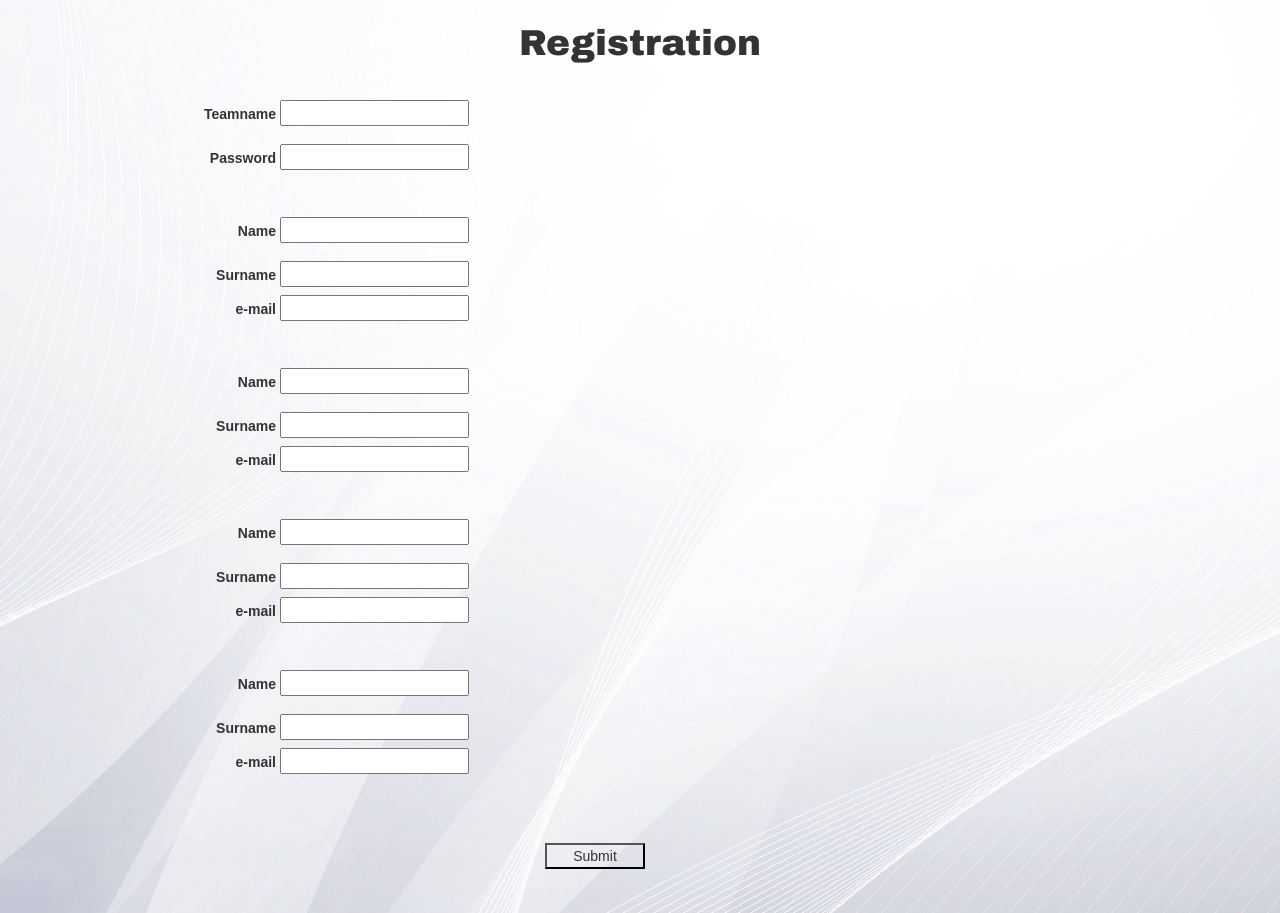
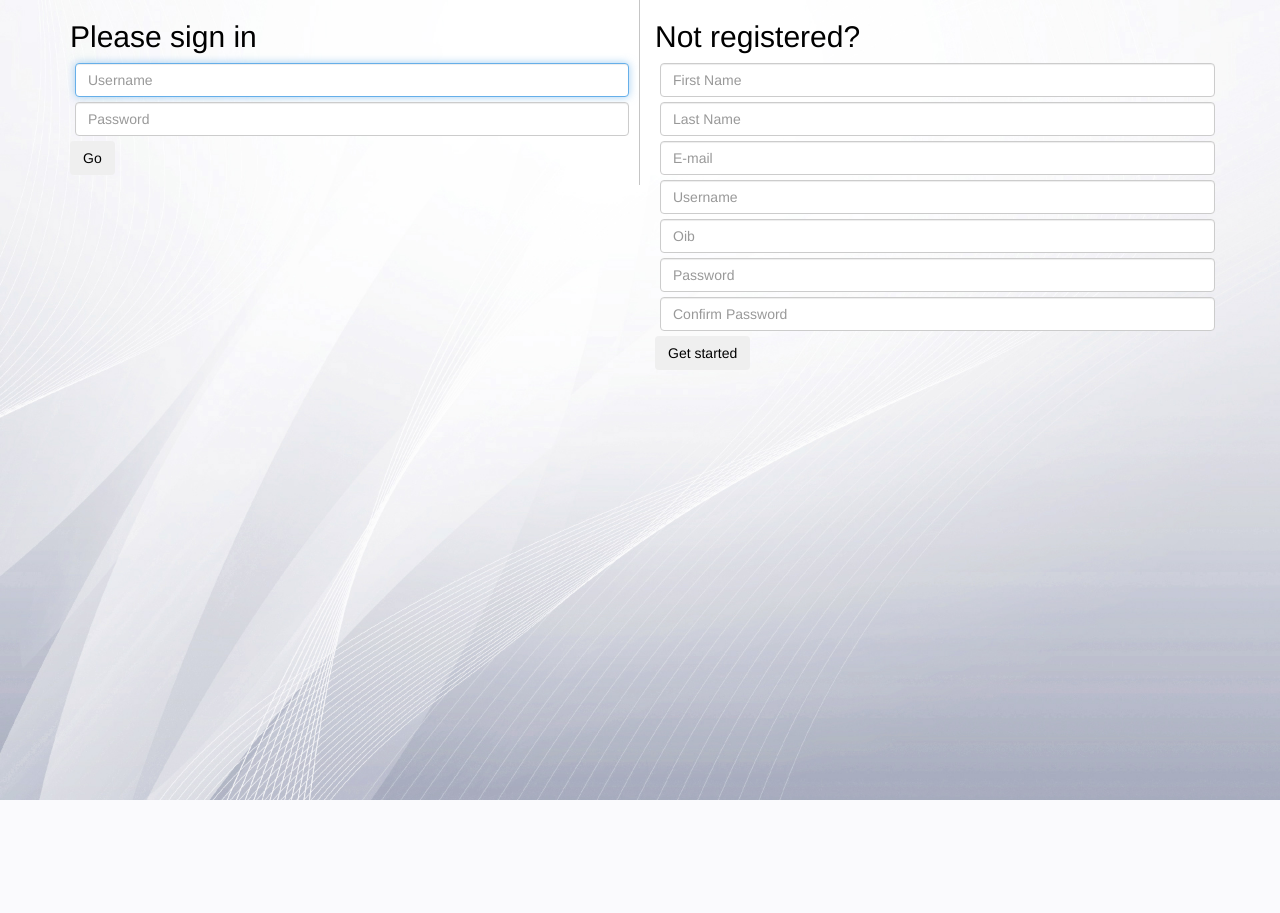
Before and after one commit to skuxy/hackaton_entry_task, a Django app: page / in a window 1280 px wide. After the commit the page ends 800 px from the top, so only its background shows below. Run offline with Django 3.2, Linux system fonts and the light colour scheme; some libraries are stand-ins or nearby versions.

Commit message:
new login and register form

```diff
--- a/hackaton/static/index_style.css
+++ b/hackaton/static/index_style.css
@@ -1,46 +1,26 @@
-body {
-    background:url("background.jpg");
+body{
+    background: url('background.jpg') no-repeat fixed center;
+    -webkit-background-size: cover;
+    color: black;
 }
 
-h1 {
-    font-family: "Arial Black";
-    text-align: center;
-    padding: 4px;
+#columnWithBorder{
+    border-right: thin inset rgba(154, 154, 154, 0.57);
 }
 
-form {
-    font-family: Arial;
-    position: absolute;
-    text-align: center;
+#logo-image{
+    display: block;
+    max-width: 500px;
+    width: 100%;
+    align: middle;
+    margin: 2px auto 150px auto;
 }
 
-.vl {
-    border-left: 3px solid slategray;
-    height: 500px;
+
+input {
+    margin:5px 5px 5px 5px;
 }
 
-label{
-    float: left;
-    clear: left;
-    width: 250px;
-    text-align: right;
-    margin:4px;
+.container{
+    position: relative;
 }
-input {
-  float: left;
-}
-
-button {
-    background: none;
-    width:100px;
-    position:relative;
-    height: 200%;
-}
-
-div {
-    position:relative;
-    height:100%;
-    width: 100%;
-    padding:12px;
-    margin:10px;
-}
--- a/hackaton/templates/index.html
+++ b/hackaton/templates/index.html
@@ -21,161 +21,54 @@
 
 </head>
 <body>
+<div class="container">
+        <!-- Example row of columns -->
+        <div class="row">
+          <div class="col-md-6" id="columnWithBorder">
+            <h2>Please sign in</h2>
+              <form class="form-signin" action="{% url 'register' %}" method="post">
+                  {% csrf_token %}
+                <label for="username" class="sr-only">Email address</label>
+                <input type="username" name="username" id="username" class="form-control" placeholder="Username" required autofocus>
+                <label for="password" class="sr-only">Password</label>
+                <input type="password" name="password" id="password" class="form-control" placeholder="Password" required>
 
-    <h1>Registration</h1>
+                     <p><button class="btn btn-secondary" role="button" type="submit">Go</button></p>
 
-    <form>
+              </form>
 
-         <div class="form-group">
-             <label for="Teamname">Teamname</label>
-             <input type="text" id="Teamname" required="required"/>
-             <div class="bar"></div>
+          </div>
 
-             <label for="Password">Password</label>
-             <input type="password" id="Password" required="required"/>
-             <div class="bar"></div>
-         </div>
+          <div class="col-md-6">
+            <h2>Not registered?</h2>
+              <form class="form-register" action="{% url 'register' %}" method="post">
+                  {% csrf_token %}
+                <label for="inputFirstName"  class="sr-only">First Name</label>
+                <input type="text" name="firstname" id="inputFirstName" class="form-control" placeholder="First Name" required>
 
-         <!--PRVI KORISNIK-->
-         <div class="form-group">
-             <label for="Name1">Name</label>
-             <input type="password" id="Name1" required="required"/>
-             <div class="bar"></div>
+                <label for="inputLastName" class="sr-only">Last Name</label>
+                <input type="text" name="lastname" id="inputLastName" class="form-control" placeholder="Last Name" required>
 
-             <label for="Surname1">Surname</label>
-             <input type="text" id="Surname1" required="required"/>
-             <div class="bar"></div>
+                  <label for="inputEmail" class="sr-only">E-mail</label>
+                <input type="email" name="email" id="inputEmail" class="form-control" placeholder="E-mail" required>
 
-             <label for="email1">e-mail</label>
-             <input type="email" id="email1" required="required"/>
-             <div class="bar"></div>
-         </div>
+                <label for="inputUsername" class="sr-only">Username</label>
+                <input type="text" name="username" id="inputUsername" class="form-control" placeholder="Username" minlength="5" required autofocus>
 
-         <!--DRUGI KORISNIK-->
-         <div class="form-group">
-             <label for="Name2">Name</label>
-             <input type="password" id="Name2" required="required"/>
-             <div class="bar"></div>
+                  <label for="oib" class="sr-only">Username</label>
+                <input type="text" name="oib" id="oib" class="form-control" placeholder="Oib" required autofocus maxlength="11" min="11">
 
-             <label for="Surname2">Surname</label>
-             <input type="text" id="Surname2" required="required"/>
-             <div class="bar"></div>
+                <label for="inputPassword" class="sr-only">Password</label>
+                <input type="password" name="password" id="inputPassword" class="form-control" placeholder="Password" required minlength="8">
 
-             <label for="email2">e-mail</label>
-             <input type="email" id="email2" required="required"/>
-             <div class="bar"></div>
-         </div>
+                <label for="inputConfirmPassword" class="sr-only">Confirm Password</label>
+                <input type="password" name="pass_confirm" id="inputConfirmPassword" class="form-control" placeholder="Confirm Password" required minlength="8">
+                  <p><button class="btn btn-secondary" type="submit" role="button">Get started</button></p>
 
-         <!--TRECI KORISNIK-->
-         <div class="form-group">
-             <label for="Name3">Name</label>
-             <input type="password" id="Name3" required="required"/>
-             <div class="bar"></div>
+                </form>
 
-             <label for="Surname3">Surname</label>
-             <input type="text" id="Surname3" required="required"/>
-             <div class="bar"></div>
-
-             <label for="email3">e-mail</label>
-             <input type="email" id="email3" required="required"/>
-             <div class="bar"></div>
-         </div>
-
-         <!--CETVRTI KORISNIK-->
-         <div class="form-group">
-             <label for="Name4">Name</label>
-             <input type="password" id="Name4" required="required"/>
-             <div class="bar"></div>
-
-             <label for="Surname4">Surname</label>
-             <input type="text" id="Surname4" required="required"/>
-             <div class="bar"></div>
-
-             <label for="email4">e-mail</label>
-             <input type="email" id="email4" required="required"/>
-             <div class="bar"></div>
-         </div>
-
-         <div class="container">
-     <form action="{% url 'register' %}" method="post">
-         {% csrf_token %}
-{#         #}
-{#         <div class="input-container">#}
-{#             <label for="Teamname">Teamname</label>#}
-{#             <input type="text" id="Teamname" name="Teamname" required="required"/>#}
-{#             <div class="bar"></div>#}
-{#         </div>#}
-{#         <div class="input-container">#}
-{#             <label for="Password">Password</label>#}
-{#             <input type="password" id="Password" name="Password" required="required"/>#}
-{#             <div class="bar"></div>#}
-{#         </div>#}
-{#         <div class="input-container">#}
-{#             <label for="Name1">Name</label>#}
-{#             <input type="text" id="Name1" name="Name1" required="required"/>#}
-{#             <div class="bar"></div>#}
-{#         </div>#}
-{#         <div class="input-container">#}
-{#             <label for="Surname1">Surname</label>#}
-{#             <input type="text" id="Surname1" name="Surname1" required="required"/>#}
-{#             <div class="bar"></div>#}
-{#         </div>#}
-{#         <div class="input-container">#}
-{#             <label for="email1">e-mail</label>#}
-{#             <input type="email" id="email1" name="email1" required="required"/>#}
-{#             <div class="bar"></div>#}
-{#         </div>#}
-{#           <div class="input-container">#}
-{#             <label for="Name2">Name</label>#}
-{#             <input type="text" id="Name2" name="Name2" required="required"/>#}
-{#             <div class="bar"></div>#}
-{#         </div>#}
-{#         <div class="input-container">#}
-{#             <label for="Surname2">Surname</label>#}
-{#             <input type="text" id="Surname2" name="Surname2" required="required"/>#}
-{#             <div class="bar"></div>#}
-{#         </div>#}
-{#         <div class="input-container">#}
-{#             <label for="email2">e-mail</label>#}
-{#             <input type="email" id="email2" name="email2" required="required"/>#}
-{#             <div class="bar"></div>#}
-{#         </div>#}
-{#           <div class="input-container">#}
-{#             <label for="Name3">Name</label>#}
-{#             <input type="text" id="Name3" name="Name3" required="required"/>#}
-{#             <div class="bar"></div>#}
-{#         </div>#}
-{#         <div class="input-container">#}
-{#             <label for="Surname3">Surname</label>#}
-{#             <input type="text" id="Surname3" name="Surname3" required="required"/>#}
-{#             <div class="bar"></div>#}
-{#         </div>#}
-{#         <div class="input-container">#}
-{#             <label for="email3">e-mail</label>#}
-{#             <input type="email" id="email3" name="email3" required="required"/>#}
-{#             <div class="bar"></div>#}
-{#         </div>#}
-{#           <div class="input-container">#}
-{#             <label for="Name4">Name</label>#}
-{#             <input type="text" id="Name4" name="Name4" required="required"/>#}
-{#             <div class="bar"></div>#}
-{#         </div>#}
-{#         <div class="input-container">#}
-{#             <label for="Surname4">Surname</label>#}
-{#             <input type="text" id="Surname4" name="Surname4" required="required"/>#}
-{#             <div class="bar"></div>#}
-{#         </div>#}
-{#         <div class="input-container">#}
-{#             <label for="email4">e-mail</label>#}
-{#             <input type="email" id="email4" name="email4" required="required"/>#}
-{#             <div class="bar"></div>#}
-{#         </div>#}
-         <div class="button-container">
-
-             <button><span>Submit</span></button>
-         </div>
-
-     </form>
+              <!--if you want >> sign add &raquo; after text-->
+          </div>
 
 </body>
 </html>
```
